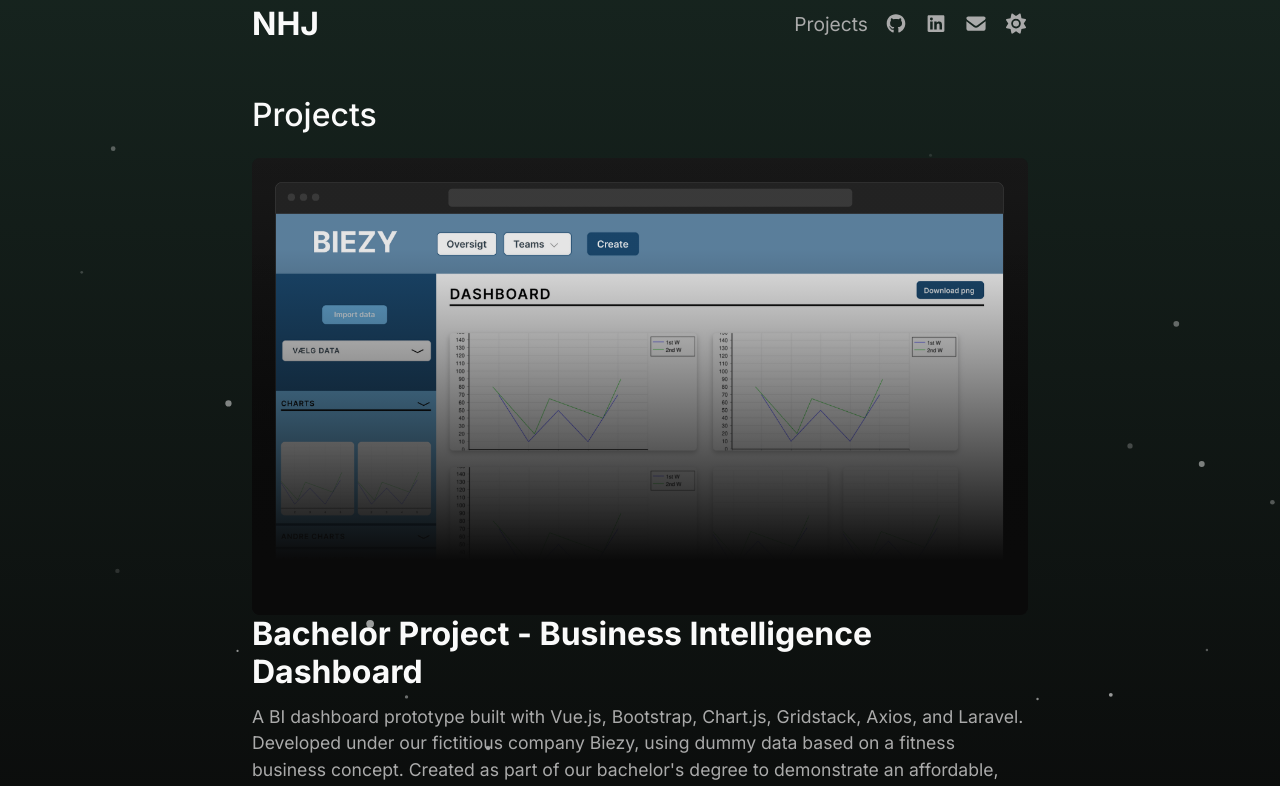
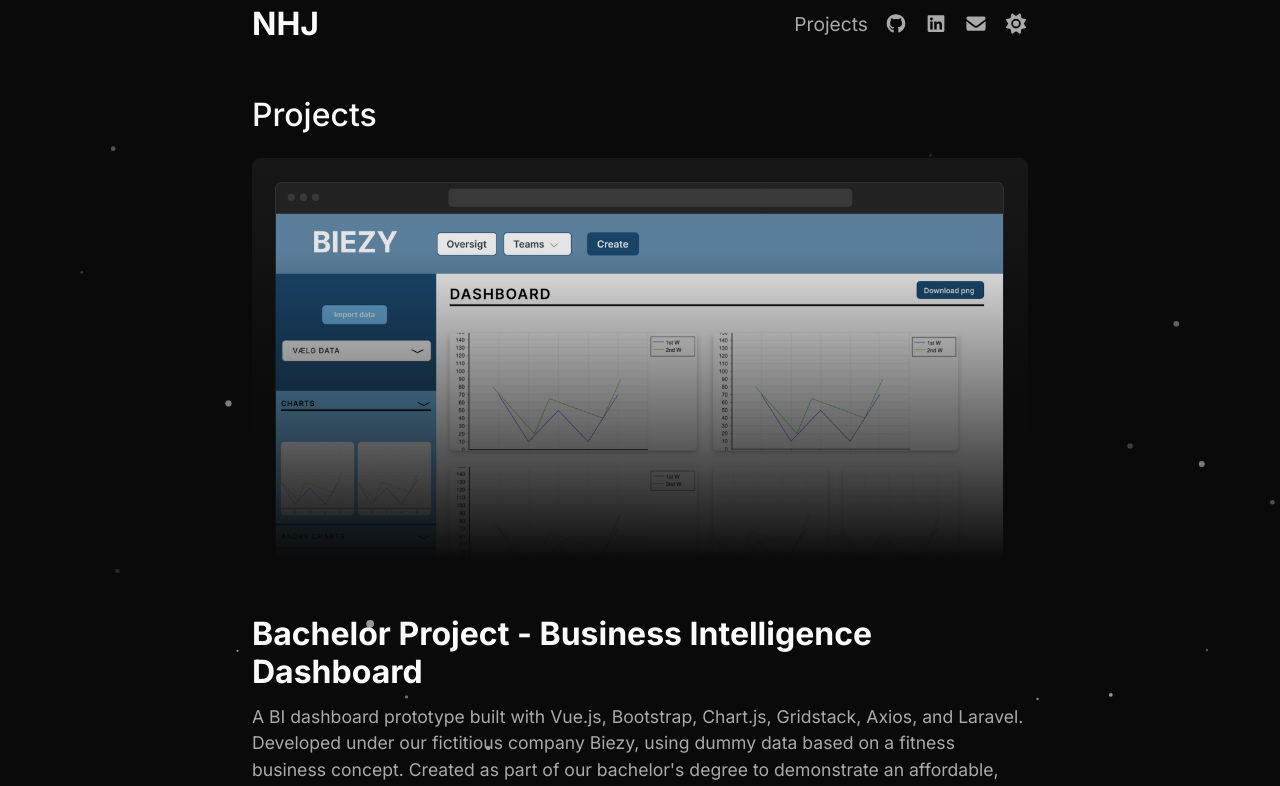
Before and after one commit to Nikolaihoej/modern-portfolio, a Vue app: page /projects in a window 1280 px wide. Shown: the top 786 px of the page. Built offline with nearby package versions, Linux system fonts and the light colour scheme.

Commit message:
fixed links i didnt know was broken, also removed gradient background from the projects page to make the design follow better

```diff
--- a/src/App.vue
+++ b/src/App.vue
@@ -1,30 +1,39 @@
 <template>
+  <div id="app" :class="appClasses">
     <navBar />
     <router-view v-slot="{ Component }">
-        <transition name="fade" mode="out-in">
-            <component :is="Component" />
-        </transition>
+      <transition name="fade" mode="out-in">
+        <component :is="Component" />
+      </transition>
     </router-view>
+  </div>
 </template>
 
 <script setup>
 import navBar from './components/navBar.vue'
+import { useRoute } from 'vue-router'
+import { computed } from 'vue'
+
+// replace with your real reactive theme state
+const isLight = false
+const route = useRoute()
+
+const appClasses = computed(() => ({
+  light: isLight,
+  'no-gradient': !!route.meta.noGradient
+}))
 </script>
 
 <style>
 @import url('https://fonts.googleapis.com/css2?family=Inter:ital,opsz,wght@0,14..32,100..900;1,14..32,100..900&display=swap');
+
 #app {
-    position: relative;
-    z-index: 1;
+  position: relative;
+  z-index: 1;
 }
 
-.fade-enter-active, .fade-leave-active {
-    transition: opacity 0.5s;
-}
-.fade-enter-from, .fade-leave-to {
-    opacity: 0;
-}
-.fade-enter-to, .fade-leave-from {
-    opacity: 1;
-}
+/* transitions */
+.fade-enter-active, .fade-leave-active { transition: opacity .5s; }
+.fade-enter-from, .fade-leave-to { opacity: 0; }
+.fade-enter-to, .fade-leave-from { opacity: 1; }
 </style>
--- a/src/assets/main.css
+++ b/src/assets/main.css
@@ -8,42 +8,48 @@
   display: none; /* Chrome, Safari */
 }
 
+#app.no-gradient,
+.light #app.no-gradient { background-image: none; }
+
 .particle-canvas {
   position: fixed;
 }
 
 :root {
-  /*background colors*/
   --bg-dark: #0a0a0a;
   --bg-light: #FAFAFA;
-  /*content backgrounds*/
   --content-bg-dark: #1A1A1A;
   --content-bg-light: #E5E5E5;
-  /*text colors*/
   --text-dark: #FAFAFA;
   --text-dark-secondary: #AAAAAA;
   --text-light: #0A0A0A;
   --text-light-secondary: #737373;
-  /*border colors*/
   --border-dark: #2A2A2A;
   --border-dark-hover: #3A3A3A;
   --border-light: #D4D4D4;
   --border-light-hover: #C4C4C4;
-  /*background gradients*/
-  --bg-gradient-dark: linear-gradient(180deg, rgb(26, 44, 37, 0.74) 0%, rgba(0, 0, 0, 0) 30%);
-  --bg-gradient-light: linear-gradient(180deg,rgba(108, 162, 196, 0.74) 0%, rgba(28, 39, 45, 0) 30%);
+  --bg-gradient-dark: linear-gradient(180deg, rgba(26,44,37,0.74) 0%, rgba(0,0,0,0) 30%);
+  --bg-gradient-light: linear-gradient(180deg, rgba(108,162,196,0.74) 0%, rgba(28,39,45,0) 30%);
+
+  /* app-level dynamic vars (dark defaults) */
+  --app-bg: var(--bg-dark);
+  --app-gradient: var(--bg-gradient-dark);
+  --app-text: var(--text-dark);
+}
+
+.light {
+  --app-bg: var(--bg-light);
+  --app-gradient: var(--bg-gradient-light);
+  --app-text: var(--text-light);
+}
+
+.no-gradient {
+  --app-gradient: none;
 }
 
 #app {
-  background-color: var(--bg-dark);
-  background-image: var(--bg-gradient-dark);
-  color: var(--text-dark);
+  background-color: var(--app-bg);
+  background-image: var(--app-gradient);
+  color: var(--app-text);
   font-family: 'Inter', sans-serif;
 }
-
-/* Light theme overrides */
-.light #app {
-  background-color: var(--bg-light);
-  background-image: var(--bg-gradient-light);
-  color: var(--text-light);
-}
--- a/src/components/projectBtn.vue
+++ b/src/components/projectBtn.vue
@@ -1,6 +1,8 @@
 <template>
-    <div class="btn btn-project" v-bind="$attrs">
-        <slot></slot>
+    <div class="btn btn-project">
+        <a v-bind="$attrs">
+            <slot></slot>
+        </a>
     </div>
 </template>
 
@@ -10,6 +12,11 @@
     background: var(--content-bg-dark);
     border: 1px solid var(--border-dark);
     color: var(--text-dark);
+}
+
+.btn-project a {
+    text-decoration: none;
+    color: inherit;
 }
 .light .btn-project {
     background: var(--content-bg-light);
--- a/src/components/work.vue
+++ b/src/components/work.vue
@@ -28,7 +28,6 @@
 
 <script setup>
 import { ref, computed } from "vue";
-
 import { educationTimeline } from "@/data/education.js";
 import { workTimeline } from '../data/work.js'
 
--- a/src/router.js
+++ b/src/router.js
@@ -4,7 +4,7 @@
 
 const routes = [
   { path: '/', component: Home },
-  { path: '/projects', component: Projects }
+  { path: '/projects', component: Projects, meta: { noGradient: true } }
 ]
 
 export default createRouter({
```
Also changed, not shown: src/views/Projects.vue (+19 -7 lines).
